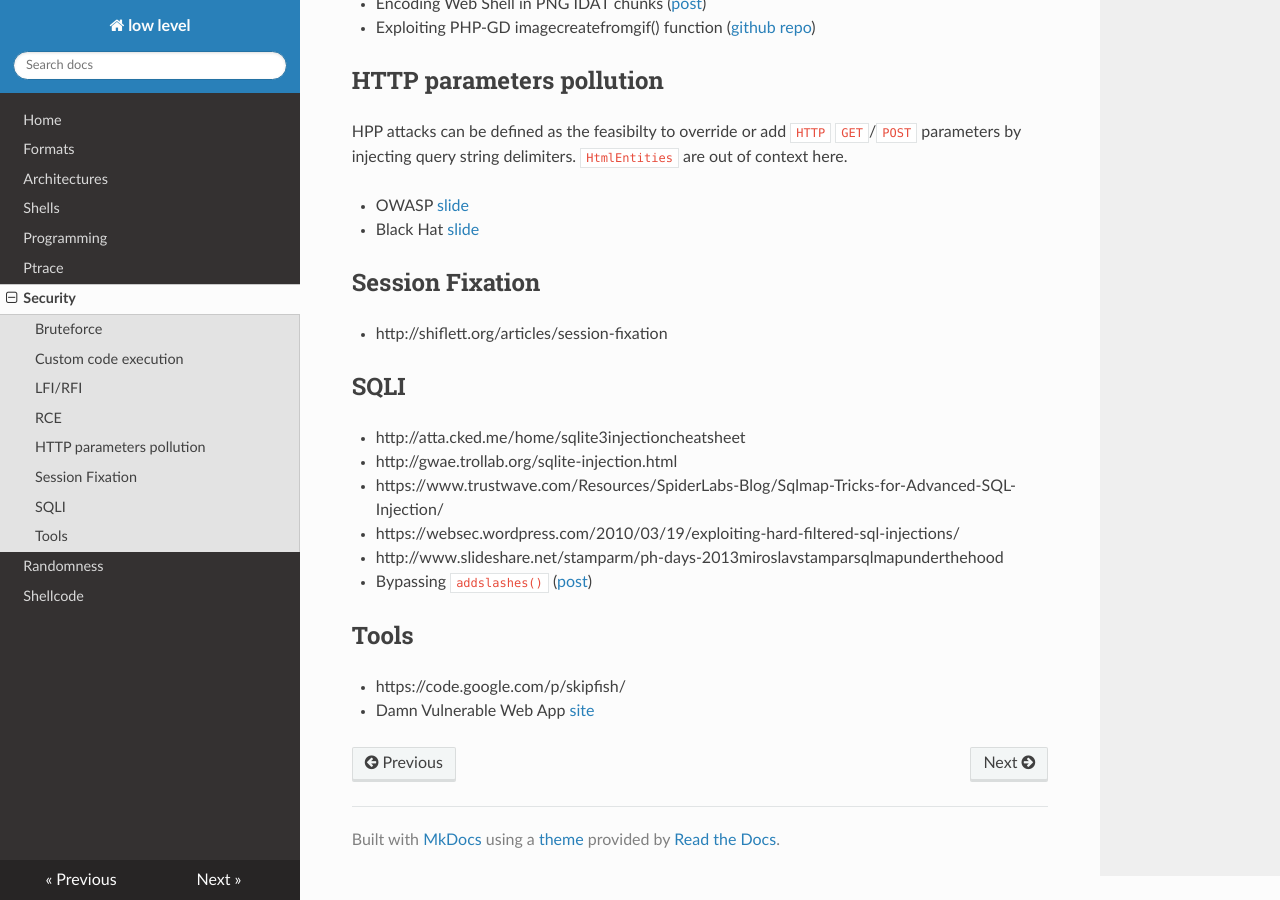
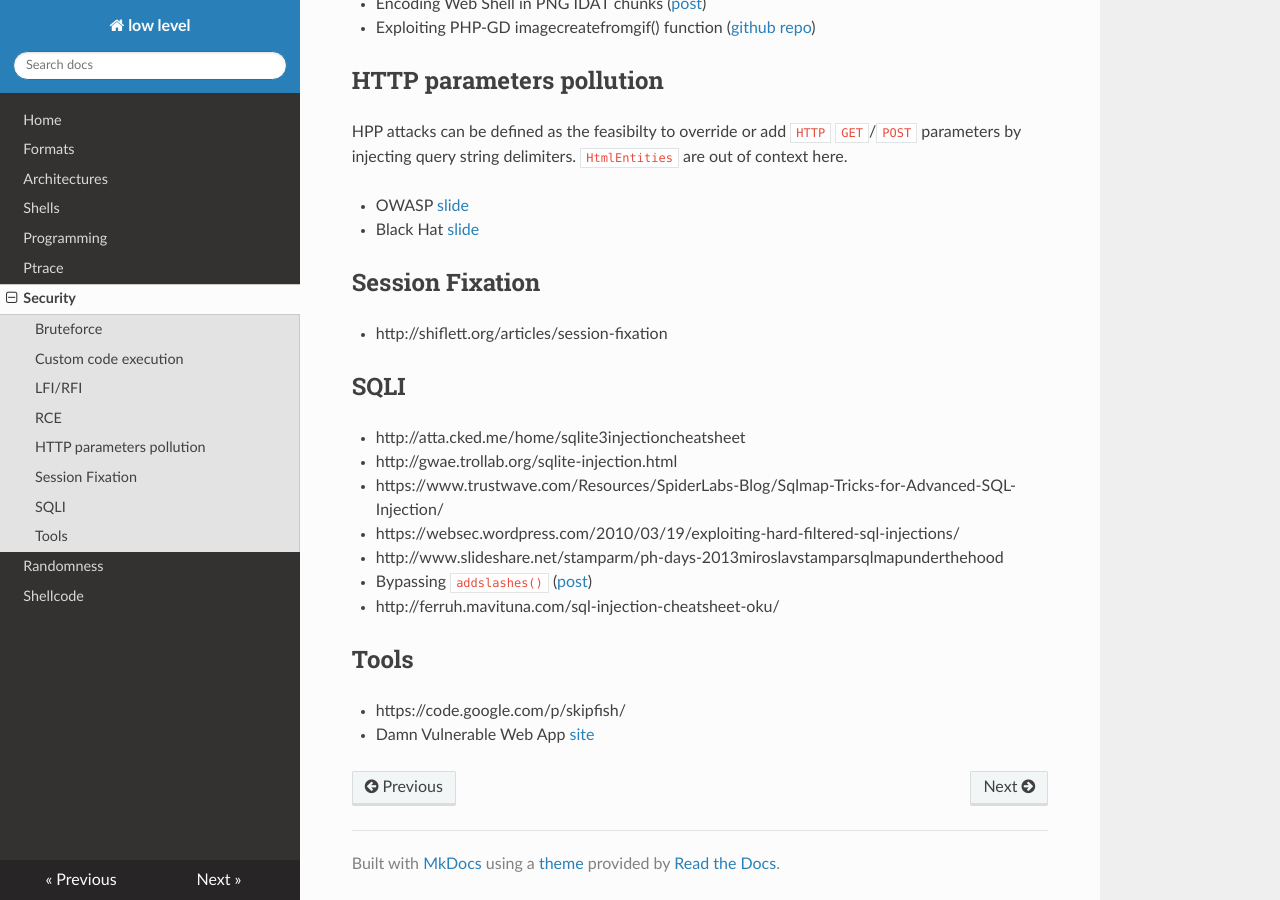
Before and after one commit to gipi/low-level, an MkDocs documentation site: the page built from docs/security.md, in a window 1280 px wide and 900 px high, scrolled down 1057 px. Built offline with MkDocs 1.6.1, drawn with Linux system fonts in a browser that asks for light colours; nearby versions of some CDN libraries; old or Windows-style settings are respelled for this version of MkDocs; some of the changed lines change nothing that is shown.

Commit message:
Add link.

```diff
--- a/docs/security.md
+++ b/docs/security.md
@@ -57,6 +57,7 @@ by injecting query string delimiters. ``HtmlEntities`` are out of context here.
  - https://websec.wordpress.com/2010/03/19/exploiting-hard-filtered-sql-injections/
  - http://www.slideshare.net/stamparm/ph-days-2013miroslavstamparsqlmapunderthehood
  - Bypassing ``addslashes()`` ([post](http://shiflett.org/blog/2007/jan/addslashes-versus-mysql-real-escape-string))
+ - http://ferruh.mavituna.com/sql-injection-cheatsheet-oku/
 
 ## Tools
 
```
